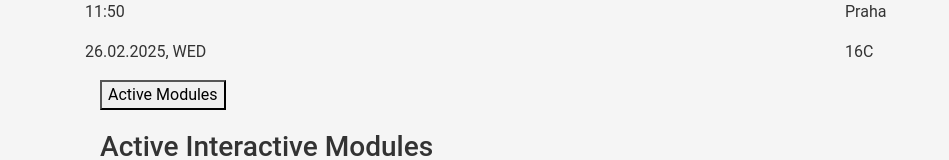
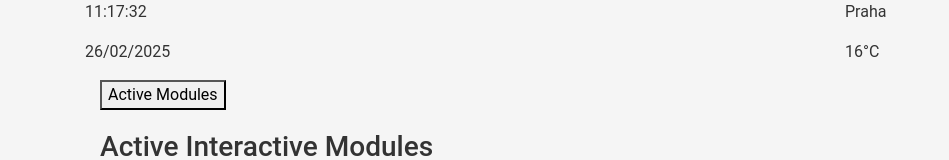
Before and after one commit to RostislavFisher/kajsemestralka, a Vue app: page / in a window 1280 px wide. Shown: the top 160 px of the page, without its empty margins (0-949 px from the left). Built offline with nearby package versions, Linux system fonts and the light colour scheme.

Commit message:
Main.vue - clocks are added

```diff
--- a/src/Pages/Main.vue
+++ b/src/Pages/Main.vue
@@ -7,14 +7,17 @@ export default {
   data() {
     return {
       activeInteractiveModules: [],
-      activeInformativeModules: []
+      activeInformativeModules: [],
+      currentTime: '',
+      currentDate: ''
     };
   },
   mounted() {
     this.loadModules();
     this.interval = setInterval(() => {
       this.loadModules();
-    }, 3000);
+      this.updateTime();
+    }, 100); // Update every second
   },
   beforeUnmount() {
     clearInterval(this.interval);
@@ -32,7 +35,11 @@ export default {
     toggleModuleState(module) {
       module.isToggled = !module.isToggled;
       localStorage.setItem("activeInteractiveModules", JSON.stringify(this.activeInteractiveModules));
-      // todo: reactivity issue
+    },
+    updateTime() {
+      const now = new Date();
+      this.currentTime = now.toLocaleTimeString('en-GB'); // European format (24-hour)
+      this.currentDate = now.toLocaleDateString('en-GB'); // Date in European format
     }
   }
 };
@@ -43,14 +50,14 @@ export default {
     <div class="row justify-content-between">
       <div class="col-4">
         <div>
-          <p>11:50</p>
-          <p>26.02.2025, WED</p>
+          <p>{{ currentTime }}</p>
+          <p>{{ currentDate }}</p>
         </div>
       </div>
       <div class="col-4">
         <div>
           <p>Praha</p>
-          <p>16C</p>
+          <p>16°C</p>
         </div>
       </div>
     </div>
```
